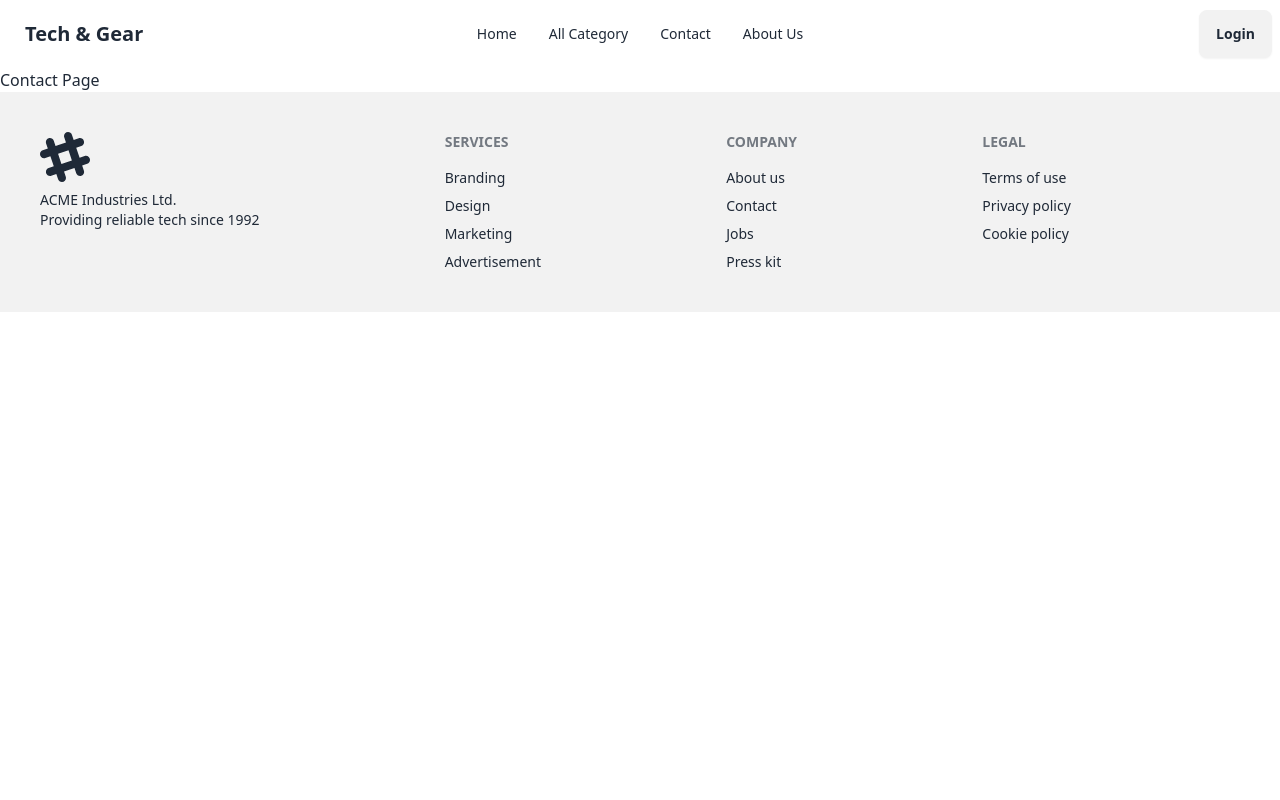
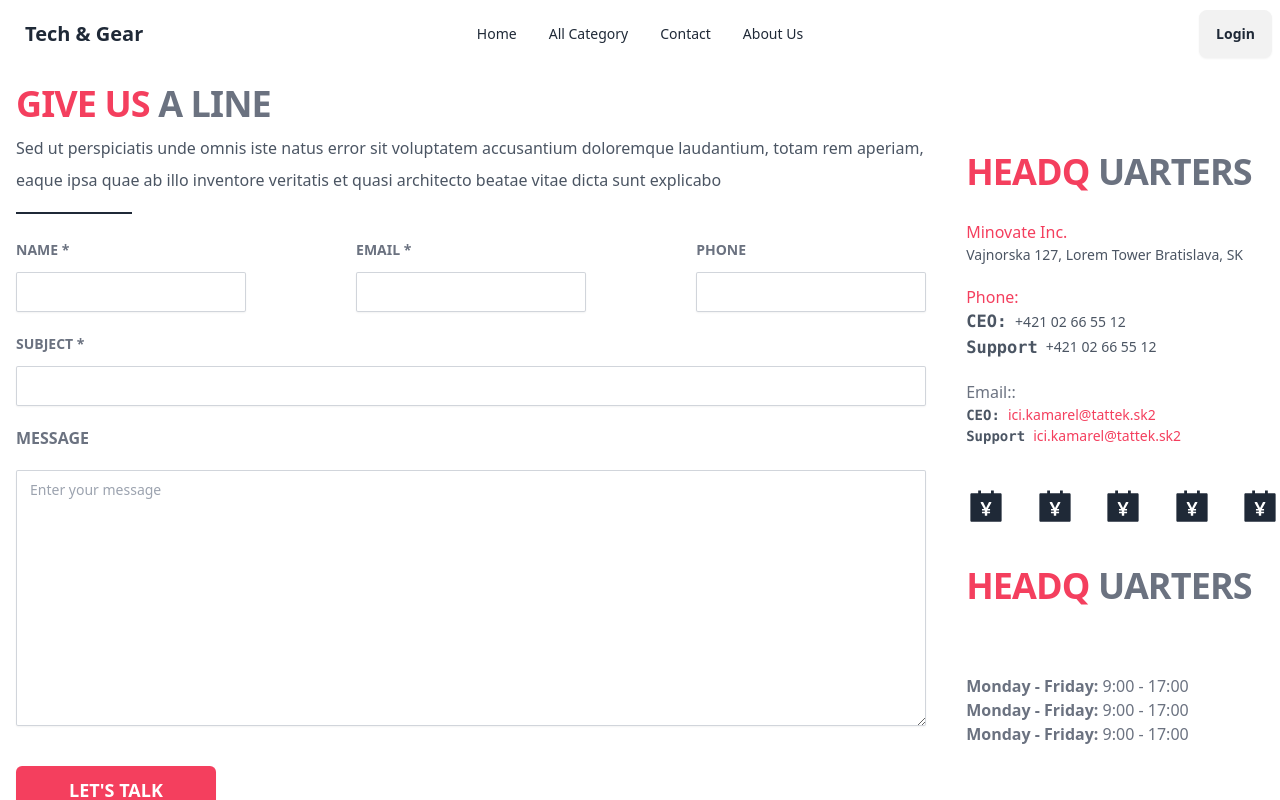
Before and after one commit to Mostafizur-Pro/tech-gear, a Next.js app: page /contact in a window 1280 px wide. Shown: the top 800 px of the page. Built offline with nearby package versions, Linux system fonts and the light colour scheme.

Commit message:
contact page update

```diff
--- a/src/pages/contact/index.tsx
+++ b/src/pages/contact/index.tsx
@@ -1,7 +1,187 @@
+import { useState } from "react";
+import { AiFillAccountBook,AiFillFacebook,AiFillGoogleCircle,AiFillAmazonSquare } from "react-icons/ai";
+// import { ChevronDownIcon } from '@heroicons/react/20/solid'
+// import { Switch } from '@headlessui/react'
 const ContactPage = () => {
+  const [agreed, setAgreed] = useState(false);
   return (
-    <div>
-     Contact Page
+    <div className="gap-3 flex justify-center items-center">
+      <div className="  w-9/12  p-4 ">
+        {/* Top heading pragraph and underlin  */}
+        <div className="flex flex-col justify-start items-start">
+          <h2 className="text-3xl font-bold tracking-tight text-gray-500 sm:text-4xl">
+            <span className=" text-rose-500">GIVE US</span> A LINE
+          </h2>
+          <p className="mt-2   leading-8 text-[16px] text-gray-600">
+            Sed ut perspiciatis unde omnis iste natus error sit voluptatem
+            accusantium doloremque laudantium, totam rem aperiam, eaque ipsa
+            quae ab illo inventore veritatis et quasi architecto beatae vitae
+            dicta sunt explicabo
+          </p>
+          <div className="mt-4 mb-6 w-[116px] h-[2px] bg-gray-800"></div>
+        </div>
+        {/* // form  */}
+        <div className=" ">
+          <form>
+            {/* name , email and phone  */}
+            <div className="flex justify-between items-start">
+              {/* for name  */}
+              <div>
+                <label
+                  htmlFor="first-name"
+                  className="block text-sm font-semibold leading-6 text-gray-500"
+                >
+                  NAME *
+                </label>
+                <div className="mt-2.5">
+                  <input
+                    type="text"
+                    name="first-name"
+                    id="first-name"
+                    autoComplete="given-name"
+                    className="block w-full rounded-sm border-0 px-3.5 py-2 outline-none text-gray-900 shadow-sm ring-1 ring-inset ring-gray-300 placeholder:text-gray-400 focus:ring-2 focus:ring-rose focus:ring-rose-500 sm:text-sm sm:leading-6"
+                  />
+                </div>
+              </div>
+              {/* for name  */}
+              <div>
+                <label
+                  htmlFor="first-name"
+                  className="block text-sm font-semibold leading-6 text-gray-500"
+                >
+                  EMAIL *
+                </label>
+                <div className="mt-2.5">
+                  <input
+                    type="text"
+                    name="first-name"
+                    id="first-name"
+                    autoComplete="given-name"
+                    className="block w-full rounded-sm border-0 px-3.5 py-2 outline-none text-gray-900 shadow-sm ring-1 ring-inset ring-gray-300 placeholder:text-gray-400 focus:ring-2 focus:ring-rose focus:ring-rose-500 sm:text-sm sm:leading-6"
+                  />
+                </div>
+              </div>{" "}
+              {/* for name  */}
+              <div>
+                <label
+                  htmlFor="first-name"
+                  className="block text-sm font-semibold leading-6 text-gray-500"
+                >
+                  PHONE
+                </label>
+                <div className="mt-2.5">
+                  <input
+                    type="text"
+                    name="number"
+                    id="number"
+                    autoComplete="given-number"
+                    className="block w-full rounded-sm border-0 px-3.5 py-2 outline-none text-gray-900 shadow-sm ring-1 ring-inset ring-gray-300 placeholder:text-gray-400 focus:ring-2 focus:ring-rose focus:ring-rose-500 sm:text-sm sm:leading-6"
+                  />
+                </div>
+              </div>
+            </div>
+            <div>
+              <label
+                htmlFor="first-name"
+                className="block mt-5 text-sm font-semibold leading-6 text-gray-500"
+              >
+                SUBJECT *
+              </label>
+              {/* subject  */}
+              <div className="mt-2.5">
+                <input
+                  type="text"
+                  name="first-name"
+                  id="first-name"
+                  autoComplete="given-name"
+                  className="block w-full rounded-sm border-0 px-3.5 py-2 outline-none text-gray-900 shadow-sm ring-1 ring-inset ring-gray-300 placeholder:text-gray-400 focus:ring-2 focus:ring-rose focus:ring-rose-500 sm:text-sm sm:leading-6"
+                />
+              </div>
+              {/* textare  */}
+              <label
+                htmlFor="first-name"
+                className="block mt-5 text-md font-semibold leading-6 text-gray-500 uppercase mb-5"
+              >
+                Message
+              </label>
+              <textarea
+                name="message"
+                placeholder="Enter your message"
+                rows={10}
+                className="block w-full rounded-sm border-0 px-3.5 py-2 outline-none text-gray-900 shadow-sm ring-1 ring-inset ring-gray-300 placeholder:text-gray-400 focus:ring-2 focus:ring-rose focus:ring-rose-500 sm:text-sm sm:leading-6"
+              ></textarea>
+            </div>
+            <div className="mt-10">
+              <button
+                type="submit"
+                className="block w-[200px] rounded-md bg-rose-500 px-3.5 py-2.5 text-center   font-semibold text-white shadow-sm hover:bg-rose-300 focus-visible:outline focus-visible:outline-2 uppercase text-lg focus-visible:outline-offset-2 focus-visible:outline-indigo-600"
+              >
+                Let's talk
+              </button>
+            </div>
+          </form>
+        </div>
+      </div>
+      <div className="  w-3/12  ml-3">
+        {/* heading  */}
+        <h2 className="text-3xl font-bold inline-block tracking-tight text-gray-500 mb-7 sm:text-4xl">
+          <span className=" text-rose-500">HEADQ </span>UARTERS
+        </h2>
+        {/* pragraph 1  */}
+        <div>
+          <h3 className="text-rose-500 font-medium">Minovate Inc.</h3>
+          <p className=" leading-1 text-[14px] text-gray-600">
+            Vajnorska 127, Lorem Tower Bratislava, SK
+          </p>
+        </div>
+        {/* pragraph 1  */}
+        <div className="mt-5">
+          <h3 className="text-rose-500 font-medium">Phone:</h3>
+          <div className="leading-1 text-[14px] text-gray-600 flex  justify-start items-center gap-x-2">
+            <samp className="font-bold text-[17px]">CEO:</samp>
+            <p> +421 02 66 55 12</p>
+          </div>
+          <div className="leading-1 text-[14px] text-gray-600 flex  justify-start items-center gap-x-2">
+            <samp className="font-bold text-[17px]">Support</samp>
+            <p className="text-sm"> +421 02 66 55 12</p>
+          </div>
+        </div>
+          {/* pragraph 1  */}
+          <div className="mt-5">
+          <h3 className="text-gray-500 font-medium">Email::</h3>
+          <div className="leading-1 text-[14px] text-gray-600 flex  justify-start items-center gap-x-2">
+            <samp className="font-bold text-sm">CEO:</samp>
+            <p className="text-rose-500 "> ici.kamarel@tattek.sk2</p>
+
+          </div>
+          <div className="leading-1 text-[14px] text-gray-600 flex  justify-start items-center gap-x-2">
+            <samp className="font-bold text-sm">Support</samp>
+            <p className="text-rose-500 "> ici.kamarel@tattek.sk2</p>
+          </div>
+        </div>
+            {/* icons  */}
+         <div className="mt-10 flex justify-between items-center">
+              <button className="hover:text-rose-500  ">
+                     <AiFillAccountBook  size={40} />
+              </button>
+              <button className="hover:text-rose-500  ">
+                     <AiFillAccountBook  size={40} />
+              </button>  <button className="hover:text-rose-500  ">
+                     <AiFillAccountBook  size={40} />
+              </button>  <button className="hover:text-rose-500  ">
+                     <AiFillAccountBook  size={40} />
+              </button>  <button className="hover:text-rose-500  ">
+                     <AiFillAccountBook  size={40} />
+              </button>
+         </div>
+        <h2 className="text-3xl font-bold mt-10 inline-block tracking-tight text-gray-500 mb-7 sm:text-4xl">
+          <span className=" text-rose-500 ">HEADQ </span>UARTERS
+        </h2>
+        <div className="mt-10 font-medium text-gray-600">
+          <p className="text-gray-500"><span className="font-bold text-[16px]">Monday - Friday:</span > 9:00 - 17:00</p>
+          <p className="text-gray-500"><span className="font-bold text-[16px]">Monday - Friday:</span > 9:00 - 17:00</p><p className="text-gray-500"><span className="font-bold text-[16px]">Monday - Friday:</span > 9:00 - 17:00</p>
+        </div>
+      </div>
     </div>
   );
 };
```
